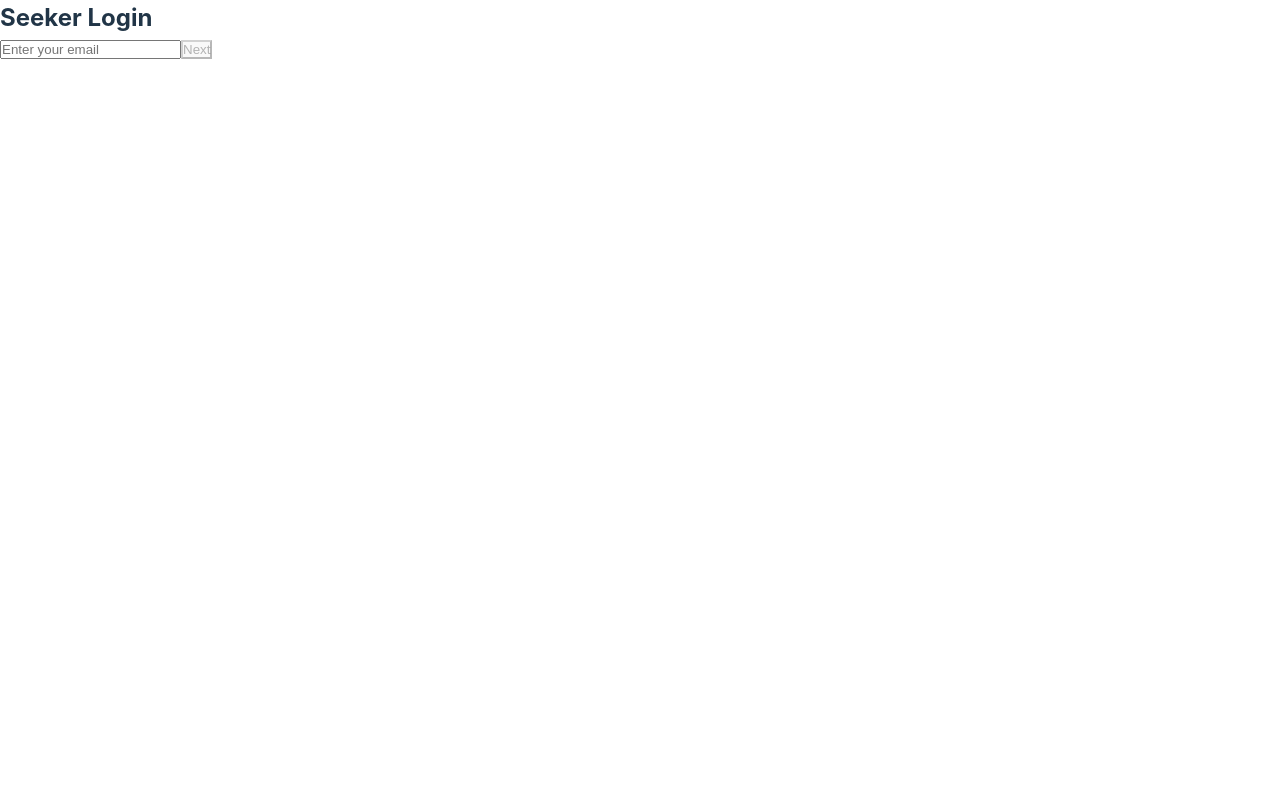
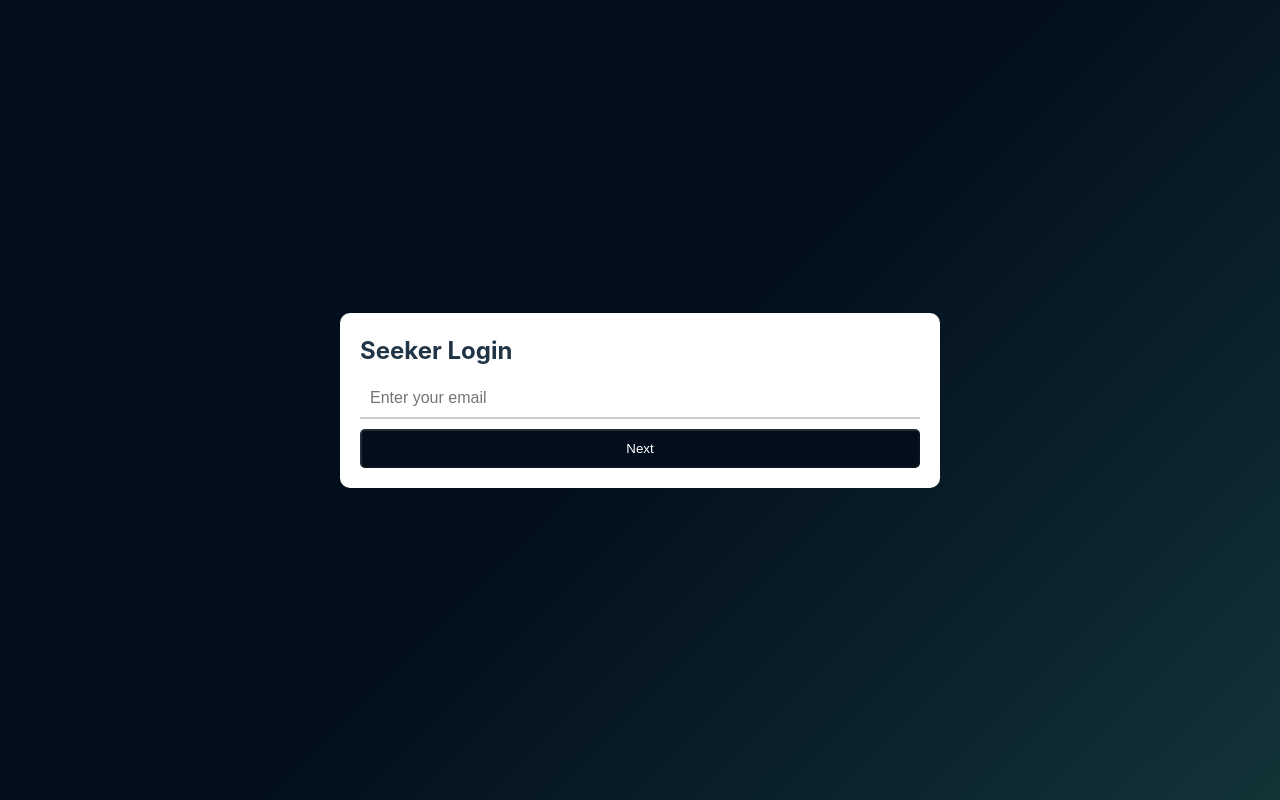
Before and after one commit to MysticMelo/seeker, a React (Vite) app: page / in a window 1280 px wide. Built offline with nearby package versions, Linux system fonts and the light colour scheme.

Commit message:
styling changes, final commit before hosting

```diff
--- a/package.json
+++ b/package.json
@@ -13,6 +13,7 @@
     "lucide-react": "^0.545.0",
     "react": "^19.1.1",
     "react-dom": "^19.1.1",
+    "react-markdown": "^10.1.0",
     "seeker": "^0.1.0"
   },
   "devDependencies": {
--- a/src/App.css
+++ b/src/App.css
@@ -10,6 +10,56 @@ body {
     sans-serif;
     -webkit-font-smoothing: antialiased;
     -moz-osx-font-smoothing: grayscale;
+}
+
+
+
+.login-screen {
+    display: flex;
+    gap: 7px;
+    flex-direction: column;
+    justify-content: center;
+    align-content: center;
+    align-items: center;
+    margin: auto;
+    height: 100vh;
+    background: linear-gradient(135deg, #020e1c 50%, #133337 100%);
+}
+.login-container {
+    display: flex;
+    gap: 10px;
+    flex-direction: column;
+    justify-content: center;
+    align-content: center;
+    background-color: white;
+    padding: 20px;
+    width: 100%;
+    max-width: 600px;
+    border-radius: 10px;
+
+}
+.login-container input[type="email"], input[type="text"] {
+    padding: 10px;
+    border: none;
+    border-bottom: 2px solid #ccc;     /* ✅ Underline */
+    outline: none;
+    background: transparent;
+    width: 100%;
+    font-size: 1rem;
+    transition: border-color 0.3s ease;
+}
+
+
+
+.login-container button {
+    background-color: #020e1c;
+    color: white;
+    padding: 10px;
+    border-radius: 5px;
+}
+.login-container button:hover {
+    background-color: #133337;
+    cursor: pointer;
 }
 
 .chat-container {
@@ -37,10 +87,25 @@ body {
 
 /* Header */
 .chat-header {
+    display: flex;
+    justify-content: space-between;
     background: linear-gradient(135deg, #020e1c 0%, #020e1c 100%);
     color: white;
     padding: 20px 24px;
     border-bottom: 1px solid rgba(255, 255, 255, 0.1);
+}
+.logout-btn {
+    padding-left: 12px;
+    padding-right: 12px;
+    background-color: #00b5a4;
+    border-radius: 5px;
+    color: black;
+    border: none;
+}
+.logout-btn:hover{
+    background-color: #133337;
+    cursor: pointer;
+    color: white;
 }
 
 .header-content {
@@ -151,8 +216,18 @@ body {
 .message.bot {
     background: white;
     color: #333;
-    border: 1px solid #e0e0e0;
     border-bottom-left-radius: 4px;
+
+}
+
+.message.bot ul,
+.message.bot ol {
+    padding-left: 20px;   /* adds space between bullet and left edge */
+    margin: 8px 0;        /* optional spacing above/below list */
+}
+
+.message.bot li {
+    margin-bottom: 4px;   /* optional spacing between list items */
 }
 
 .message p {
--- a/src/App.jsx
+++ b/src/App.jsx
@@ -1,6 +1,7 @@
 import { useState, useRef, useEffect } from 'react'
 import './App.css'
 import {Send, MessageCircle, Bot, Paperclip} from 'lucide-react'
+import ReactMarkdown from 'react-markdown'
 
 function App() {
     const [messages, setMessages] = useState([])
@@ -32,10 +33,10 @@ function App() {
         setLoading(true)
 
         try {
-            const response = await fetch('https://russie.app.n8n.cloud/webhook/c54e604b-e5a0-43c3-85c2-bfc011a3cf93', {
+            const response = await fetch('https://russie.app.n8n.cloud/webhook/e0e19d7a-c571-4cbd-928e-35875bc0a39d', {
                 method: 'POST',
                 headers: { 'Content-Type': 'application/json' },
-                body: JSON.stringify({ message: input })
+                body: JSON.stringify({ message: input, email : sessionStorage.getItem('session_email')})
             })
 
             const data = await response.json()
@@ -65,7 +66,7 @@ function App() {
         if (!email.trim()) return
         setAuthLoading(true)
         try {
-            const res = await fetch('https://russie.app.n8n.cloud/webhook-test/261d0fb7-1815-4653-890e-9bd672d0a184', {
+            const res = await fetch('https://russie.app.n8n.cloud/webhook/261d0fb7-1815-4653-890e-9bd672d0a184', {
                 method: 'POST',
                 headers: { 'Content-Type': 'application/json' },
                 body: JSON.stringify({ email })
@@ -88,7 +89,7 @@ function App() {
         if (!otp.trim()) return
         setAuthLoading(true)
         try {
-            const res = await fetch('https://your-n8n-instance/webhook/verify-otp', {
+            const res = await fetch('https://russie.app.n8n.cloud/webhook/2736337a-44c8-4c00-8c1f-15a1011003d2', {
                 method: 'POST',
                 headers: { 'Content-Type': 'application/json' },
                 body: JSON.stringify({ email, otp })
@@ -96,7 +97,9 @@ function App() {
             const data = await res.json()
             if (data.success) {
                 setSessionToken(data.token)
+                console.log("email:", data.email)
                 sessionStorage.setItem('session_token', data.token)
+                sessionStorage.setItem('session_email', data.email)
             } else {
                 alert(data.message || 'Invalid OTP')
             }
@@ -117,6 +120,7 @@ function App() {
 
     if (!sessionToken) {
         return (
+            <div className={'login-screen'}>
             <div className="login-container">
                 <h2>Seeker Login</h2>
                 {!otpSent ? (
@@ -125,9 +129,11 @@ function App() {
                             type="email"
                             value={email}
                             onChange={e => setEmail(e.target.value)}
+                            onKeyPress={e => e.key === 'Enter' && checkEmailAndSendOtp()}
                             placeholder="Enter your email"
                             disabled={authLoading}
                         />
+
                         <button
                             onClick={checkEmailAndSendOtp}
                             disabled={authLoading || !email.trim()}
@@ -141,6 +147,7 @@ function App() {
                             type="text"
                             value={otp}
                             onChange={e => setOtp(e.target.value)}
+                            onKeyDown={e => e.key === 'Enter' && verifyOtp()}
                             placeholder="Enter OTP"
                             disabled={authLoading}
                         />
@@ -154,12 +161,14 @@ function App() {
                     </>
                 )}
             </div>
+            </div>
+
         )
     }
     else {
         return (
             <>
-            <button className={'logout-btn'} onClick={logout}>Logout</button>
+
             <div className="chat-container">
                 <img src="../public/Seek19.png" alt="Logo" className="logo" width={"15%"} height={"auto"}
                      draggable={false}/>
@@ -172,6 +181,7 @@ function App() {
                             <Bot size={24} className="header-icon"/>
                             <h1>Seeker</h1>
                         </div>
+                        <button className={'logout-btn'} onClick={logout}>Logout</button>
                     </div>
 
                     {/* Messages */}
@@ -189,7 +199,7 @@ function App() {
                                         className={`message-row ${msg.sender}`}
                                     >
                                         <div className={`message ${msg.sender}`}>
-                                            <p>{msg.text}</p>
+                                            <ReactMarkdown>{msg.text}</ReactMarkdown>
                                         </div>
                                     </div>
                                 ))}
@@ -221,13 +231,13 @@ function App() {
                                 disabled={loading}
                                 className="input-field"
                             />
-                            <button
-                                onClick={handleAttach}
+                            {/*<button*/}
+                            {/*    onClick={handleAttach}*/}
 
-                                className="send-button"
-                            >
-                                <Paperclip size={20}/>
-                            </button>
+                            {/*    className="send-button"*/}
+                            {/*>*/}
+                            {/*    <Paperclip size={20}/>*/}
+                            {/*</button>*/}
                             <button
                                 onClick={handleSend}
                                 disabled={loading || !input.trim()}
```
Also changed, not shown: 1 other file (tests, documents, lock files or other folders).
